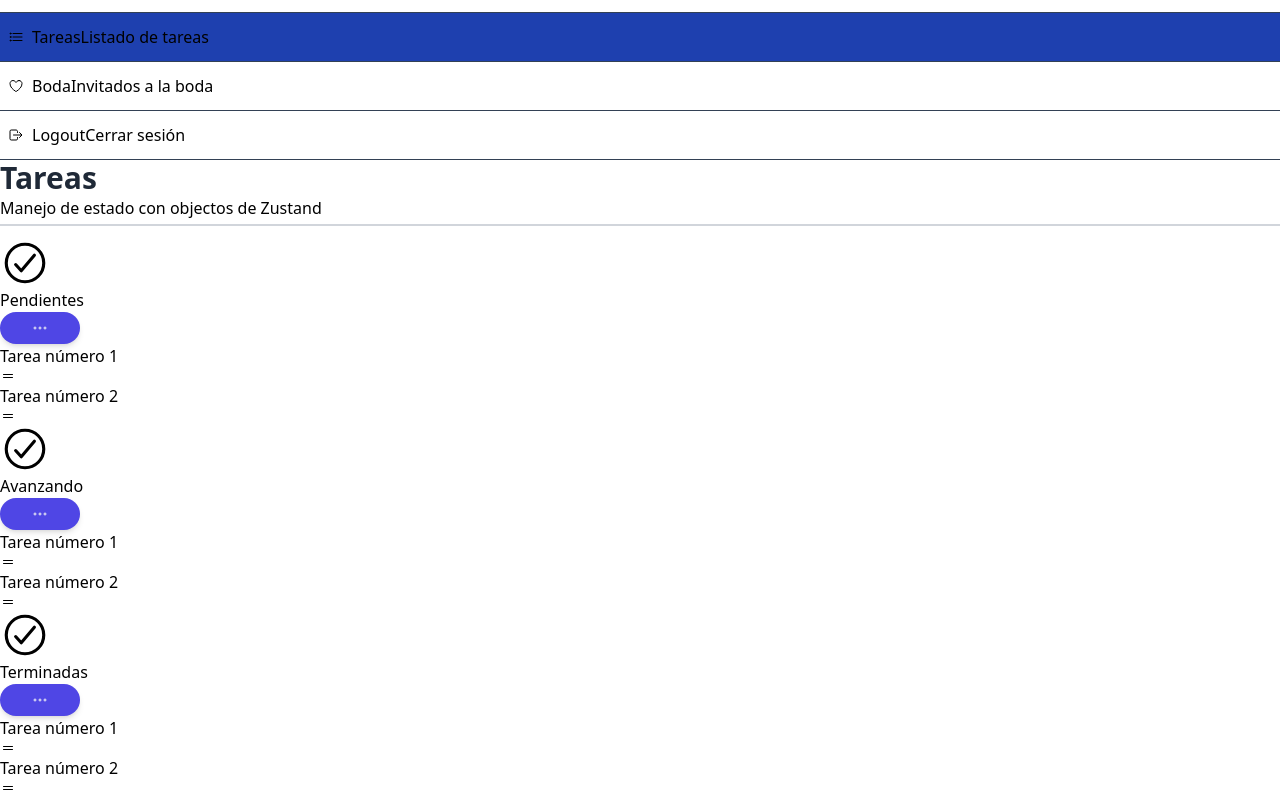
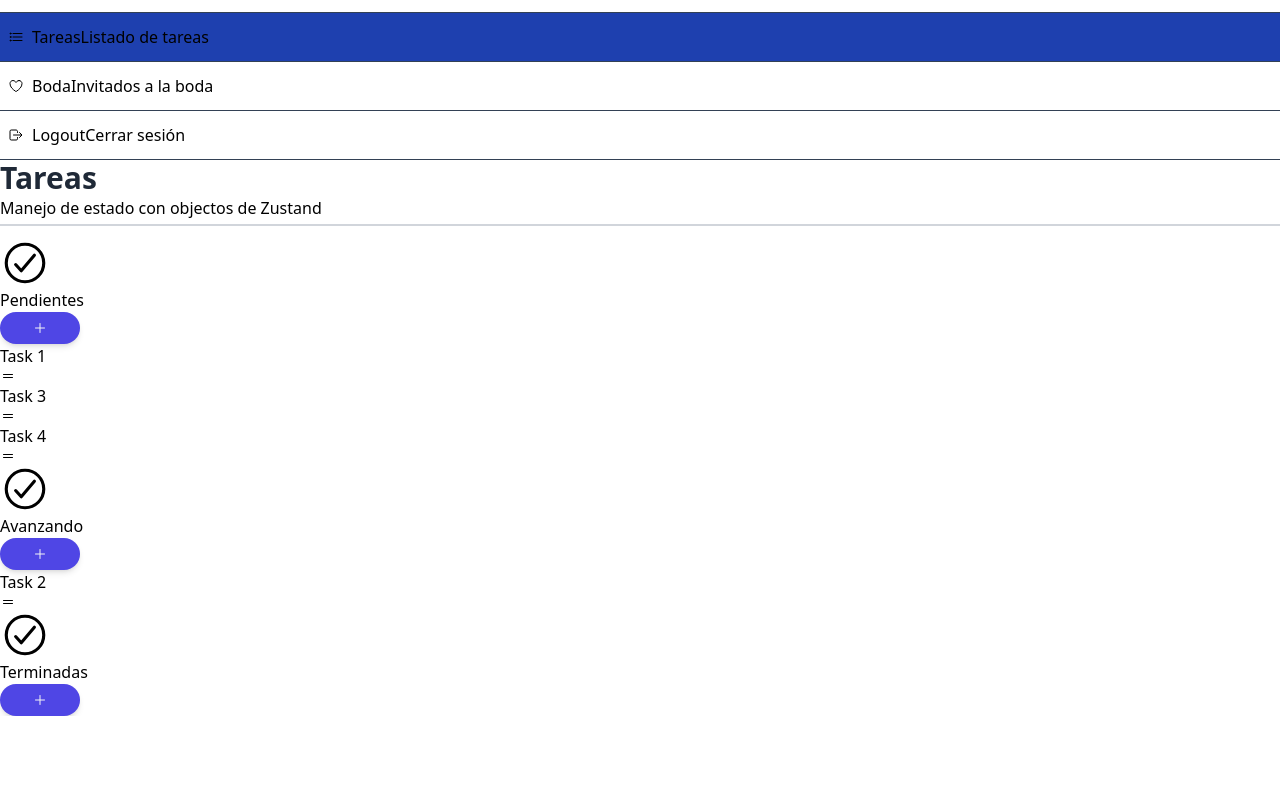
Before and after one commit to AntonioER9/zustand-dashboard, a React (Vite) app: page /dashboard/tasks in a window 1280 px wide. Shown: the part 542-1338 px from the top of the page. After the commit the page ends 1258 px from the top, so only its background shows below. Built offline with nearby package versions, Linux system fonts and the light colour scheme; no server answers.

Commit message:
add jira flow

```diff
--- a/src/components/jira/JiraTasks.tsx
+++ b/src/components/jira/JiraTasks.tsx
@@ -1,60 +1,77 @@
-import { IoCheckmarkCircleOutline, IoEllipsisHorizontalOutline, IoReorderTwoOutline } from 'react-icons/io5';
+import { IoAddOutline, IoCheckmarkCircleOutline } from 'react-icons/io5';
+import classNames from 'classnames';
+
+import { Task, TaskStatus } from '../../interfaces';
+import { SingleTask } from './SingleTask';
+import { useTasks } from '../../hooks/useTasks';
+
+
+
 
 interface Props {
   title: string;
-  value: 'pending' | 'in-progress' | 'done';
+  tasks: Task[];
+  status: TaskStatus;
 }
 
 
-export const JiraTasks = ({ title }: Props) => {
-  return (
-    <div className="!text-black relative flex flex-col rounded-[20px]  bg-white bg-clip-border shadow-3xl shadow-shadow-500  w-full !p-4 3xl:p-![18px]">
+export const JiraTasks = ({ title, status, tasks }: Props) => {
+
+  const {
+    isDragging,
+
+    handleDragOver,
+    handleDragLeave,
+    handleDrop,
+    handleAddTask,
+    onDragOver,
+
+  } = useTasks({ status });
 
 
-      {/* Task Header */ }
+
+  return (
+    <div
+      onDragOver={handleDragOver}
+      onDragLeave={handleDragLeave}
+      onDrop={handleDrop}
+      className={
+        classNames("!text-black border-4  relative flex flex-col rounded-[20px]  bg-white bg-clip-border shadow-3xl shadow-shadow-500  w-full !p-4 3xl:p-![18px]", {
+          'border-blue-500 border-dotted': isDragging,
+          'border-green-500 border-dotted': isDragging && onDragOver,
+        })
+      }>
+
+
+      {/* Task Header */}
       <div className="relative flex flex-row justify-between">
 
         <div className="flex items-center justify-center">
 
           <div className="flex h-9 w-9 items-center justify-center rounded-full bg-indigo-100">
             <span className="flex justify-center items-center h-6 w-6 text-brand-500">
-              <IoCheckmarkCircleOutline style={ { fontSize: '50px' } } />
+              <IoCheckmarkCircleOutline style={{ fontSize: '50px' }} />
             </span>
           </div>
 
-          <h4 className="ml-4 text-xl font-bold text-navy-700">{ title }</h4>
+          <h4 className="ml-4 text-xl font-bold text-navy-700">{title}</h4>
         </div>
 
-        <button>
-          <IoEllipsisHorizontalOutline />
+        <button onClick={handleAddTask}>
+          <IoAddOutline />
         </button>
 
       </div>
 
-      {/* Task Items */ }
+      {/* Task Items */}
       <div className="h-full w-full">
 
-        <div className="mt-5 flex items-center justify-between p-2">
-          <div className="flex items-center justify-center gap-2">
-            <p className="text-base font-bold text-navy-700">
-              Tarea número 1
-            </p>
-          </div>
-          <span className=" h-6 w-6 text-navy-700 cursor-pointer">
-            <IoReorderTwoOutline />
-          </span>
-        </div>
 
-        <div className="mt-5 flex items-center justify-between p-2">
-          <div className="flex items-center justify-center gap-2">
-            <p className="text-base font-bold text-navy-700">
-              Tarea número 2
-            </p>
-          </div>
-          <span className=" h-6 w-6 text-navy-700 cursor-pointer">
-            <IoReorderTwoOutline />
-          </span>
-        </div>
+        {
+          tasks.map(task => (
+            <SingleTask key={task.id} task={task} />
+          ))
+        }
 
 
 
--- /dev/null
+++ b/src/components/jira/SingleTask.tsx
@@ -0,0 +1,32 @@
+import { IoReorderTwoOutline } from 'react-icons/io5';
+import { Task } from '../../interfaces';
+import { useTaskStore } from '../../stores';
+
+
+interface Props {
+  task: Task;
+}
+
+
+export const SingleTask = ({ task }: Props) => {
+
+  const setDraggingTaskId = useTaskStore(state => state.setDraggingTaskId);
+  const removeDraggingTaskId = useTaskStore(state => state.removeDraggingTaskId);
+
+  return (
+    <div
+      draggable
+      onDragStart={() => setDraggingTaskId(task.id)}
+      onDragEnd={() => removeDraggingTaskId()}
+      className="mt-5 flex items-center justify-between p-2">
+      <div className="flex items-center justify-center gap-2">
+        <p className="text-base font-bold text-navy-700">
+          {task.title}
+        </p>
+      </div>
+      <span className=" h-6 w-6 text-navy-700 cursor-pointer">
+        <IoReorderTwoOutline />
+      </span>
+    </div>
+  );
+};
--- /dev/null
+++ b/src/hooks/useTasks.tsx
@@ -0,0 +1,67 @@
+import { DragEvent, useState } from 'react';
+import Swal from 'sweetalert2';
+
+import { useTaskStore } from '../stores';
+import { TaskStatus } from '../interfaces';
+
+
+interface Options {
+  status: TaskStatus;
+}
+
+export const useTasks = ({ status }: Options) => {
+
+  const isDragging = useTaskStore(state => !!state.draggingTaskId);
+  const onTaskDrop = useTaskStore(state => state.onTaskDrop);
+  const addTask = useTaskStore(state => state.addTask);
+
+  const [onDragOver, setOnDragOver] = useState(false);
+
+  const handleAddTask = async () => {
+
+    const { isConfirmed, value } = await Swal.fire({
+      title: 'Nueva tarea',
+      input: 'text',
+      inputLabel: 'Nombre de la tarea',
+      inputPlaceholder: 'Ingrese el nombre de la tarea',
+      showCancelButton: true,
+      inputValidator: (value) => {
+        if (!value) {
+          return 'Debe de ingresar un nombre para la tarea';
+        }
+      }
+    });
+
+    if (!isConfirmed) return;
+    addTask(value, status);
+  };
+
+
+  const handleDragOver = (event: DragEvent<HTMLDivElement>) => {
+    event.preventDefault();
+    setOnDragOver(true);
+  };
+
+  const handleDragLeave = (event: DragEvent<HTMLDivElement>) => {
+    event.preventDefault();
+    setOnDragOver(false);
+  };
+
+  const handleDrop = (event: DragEvent<HTMLDivElement>) => {
+    event.preventDefault();
+    setOnDragOver(false);
+    onTaskDrop(status);
+  };
+
+  return {
+    // Properties
+    isDragging,
+
+    // Methods
+    onDragOver,
+    handleAddTask,
+    handleDragOver,
+    handleDragLeave,
+    handleDrop,
+  };
+};
--- /dev/null
+++ b/src/interfaces/index.ts
@@ -0,0 +1,3 @@
+
+
+export * from './task.interface';
--- a/src/pages/02-objects/JiraPage.tsx
+++ b/src/pages/02-objects/JiraPage.tsx
@@ -1,6 +1,12 @@
 import { JiraTasks } from '../../components';
+import { useTaskStore } from '../../stores';
 
 export const JiraPage = () => {
+
+  const pendingTasks = useTaskStore(state => state.getTaskByStatus('open'));
+  const inProgressTasks = useTaskStore(state => state.getTaskByStatus('in-progress'));
+  const doneTasks = useTaskStore(state => state.getTaskByStatus('done'));
+
   return (
     <>
       <h1>Tareas</h1>
@@ -9,17 +15,13 @@ export const JiraPage = () => {
 
       <div className="grid grid-cols-1 md:grid-cols-3 gap-4">
 
-          <JiraTasks title='Pendientes' value='pending' />
+        <JiraTasks title='Pendientes' tasks={pendingTasks} status='open' />
 
-          <JiraTasks title='Avanzando' value='in-progress' />
+        <JiraTasks title='Avanzando' tasks={inProgressTasks} status='in-progress' />
 
-          <JiraTasks title='Terminadas' value='done' />
+        <JiraTasks title='Terminadas' tasks={doneTasks} status='done' />
 
       </div>
-
-
-
-
 
     </>
   );
--- a/src/stores/index.ts
+++ b/src/stores/index.ts
@@ -1,2 +1,3 @@
 export * from './bears/bears.store';
 export * from './person/person.store';
+export * from './task/task.store';
--- a/src/stores/person/person.store.ts
+++ b/src/stores/person/person.store.ts
@@ -32,7 +32,7 @@ export const usePersonStore = create<PersonState & Actions>()(
       ,{
         name: 'person-storage',
         // storage: customSessionStorage,
-        storage: firebaseStorage, //Donde guardaremos la información
+        // storage: firebaseStorage, //Donde guardaremos la información
       })
   )
 );
--- /dev/null
+++ b/src/stores/task/task.store.ts
@@ -0,0 +1,119 @@
+import { StateCreator, create } from 'zustand';
+import { v4 as uuidv4 } from 'uuid';
+
+import { devtools, persist } from 'zustand/middleware';
+// import { produce } from 'immer';
+
+import type { Task, TaskStatus } from '../../interfaces';
+import { immer } from 'zustand/middleware/immer';
+
+
+
+interface TaskState {
+
+  draggingTaskId?: string;
+  tasks: Record<string, Task>,  // { [key: string]: Task },
+
+  getTaskByStatus: (status: TaskStatus) => Task[];
+  addTask: (title: string, status: TaskStatus ) => void;
+
+  setDraggingTaskId: (taskId: string) => void;
+  removeDraggingTaskId: () => void;
+  changeTaskStatus: (taskId: string, status: TaskStatus) => void;
+  onTaskDrop: ( status: TaskStatus ) => void;
+}
+
+
+
+const storeApi: StateCreator<TaskState, [["zustand/immer", never]]> = (set, get) => ({
+
+  draggingTaskId: undefined,
+  tasks: {
+    'ABC-1': { id: 'ABC-1', title: 'Task 1', status: 'open' },
+    'ABC-2': { id: 'ABC-2', title: 'Task 2', status: 'in-progress' },
+    'ABC-3': { id: 'ABC-3', title: 'Task 3', status: 'open' },
+    'ABC-4': { id: 'ABC-4', title: 'Task 4', status: 'open' },
+  },
+
+
+  getTaskByStatus: (status: TaskStatus) => {
+    const tasks = get().tasks;
+    return Object.values( tasks ).filter( task => task.status === status );
+  },
+
+
+  addTask: (title: string, status: TaskStatus ) => {
+
+    const newTask = { id: uuidv4(), title, status };
+
+    set( state => {
+      state.tasks[newTask.id] = newTask;
+    });
+
+
+    //? Requiere npm install immer
+    // set( produce( (state: TaskState) => {
+    //   state.tasks[newTask.id] = newTask;
+    // }))
+
+    //? Forma nativa de Zustand
+    // set( state => ({
+    //   tasks: {
+    //     ...state.tasks,
+    //     [newTask.id]: newTask
+    //   }
+    // }))
+
+  },
+
+
+  setDraggingTaskId: (taskId: string) => {
+    set({ draggingTaskId: taskId })
+  },
+
+  removeDraggingTaskId: () => {
+    set({ draggingTaskId: undefined });
+  },
+
+  changeTaskStatus: (taskId: string, status: TaskStatus) => {
+
+    const task = {...get().tasks[taskId] };
+    task.status = status;
+
+    set( state => {
+      state.tasks[taskId] = {
+        ...task,
+        // ...state.tasks[taskId],
+        // status,
+      };
+    });
+
+    // set( (state) => ({
+    //   tasks: {
+    //     ...state.tasks,
+    //     [taskId]: task,
+    //   }
+    // }))
+
+  },
+
+  onTaskDrop: (status: TaskStatus) => {
+    const taskId = get().draggingTaskId;
+    if ( !taskId ) return;
+
+    get().changeTaskStatus(taskId, status);
+    get().removeDraggingTaskId();
+  }
+
+})
+
+
+export const useTaskStore = create<TaskState>()(
+  devtools(
+    persist(
+      immer(storeApi)
+    ,{ name: 'task-store' })
+  )
+);
+
+// task-storeF
```
Also changed, not shown: src/interfaces/task.interface.ts (added, +7 -0 lines).
